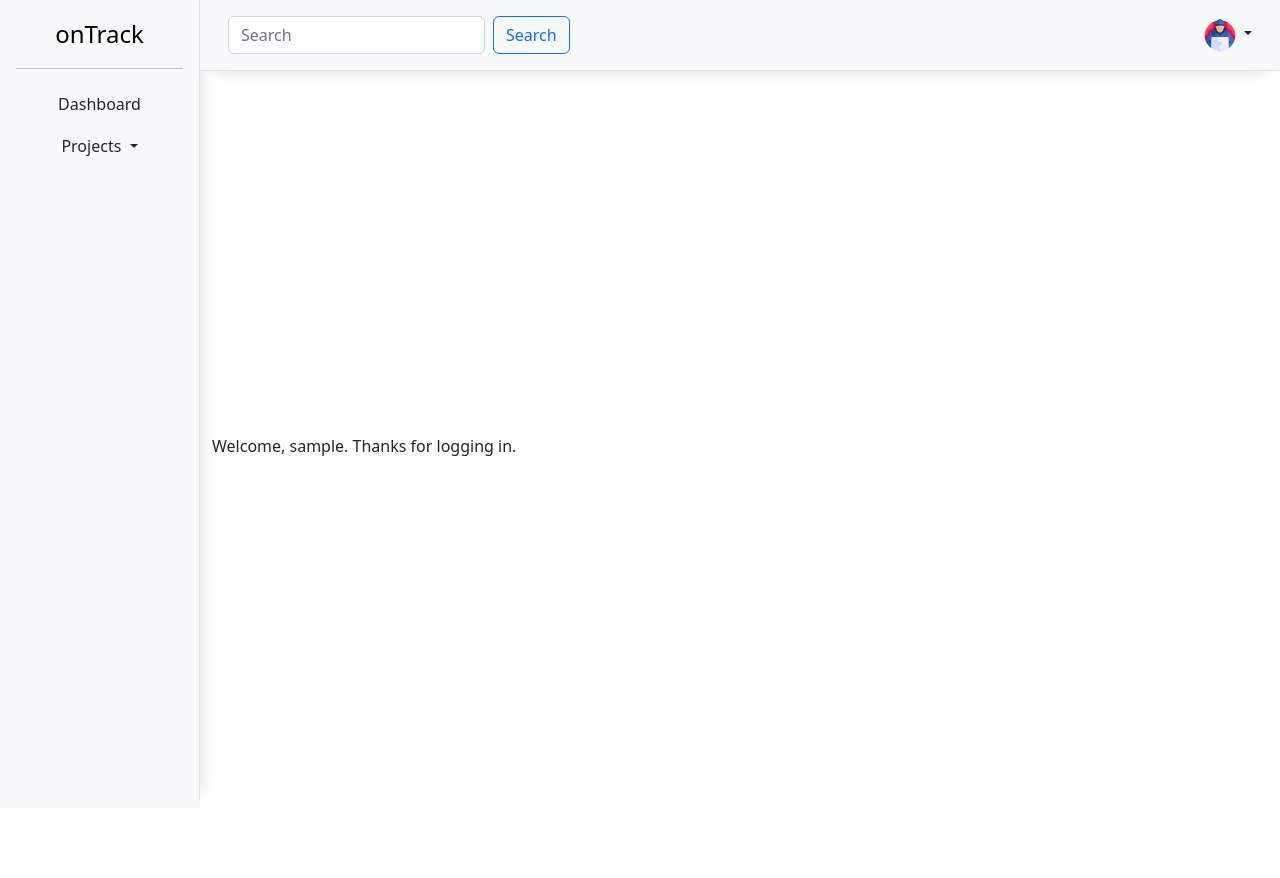
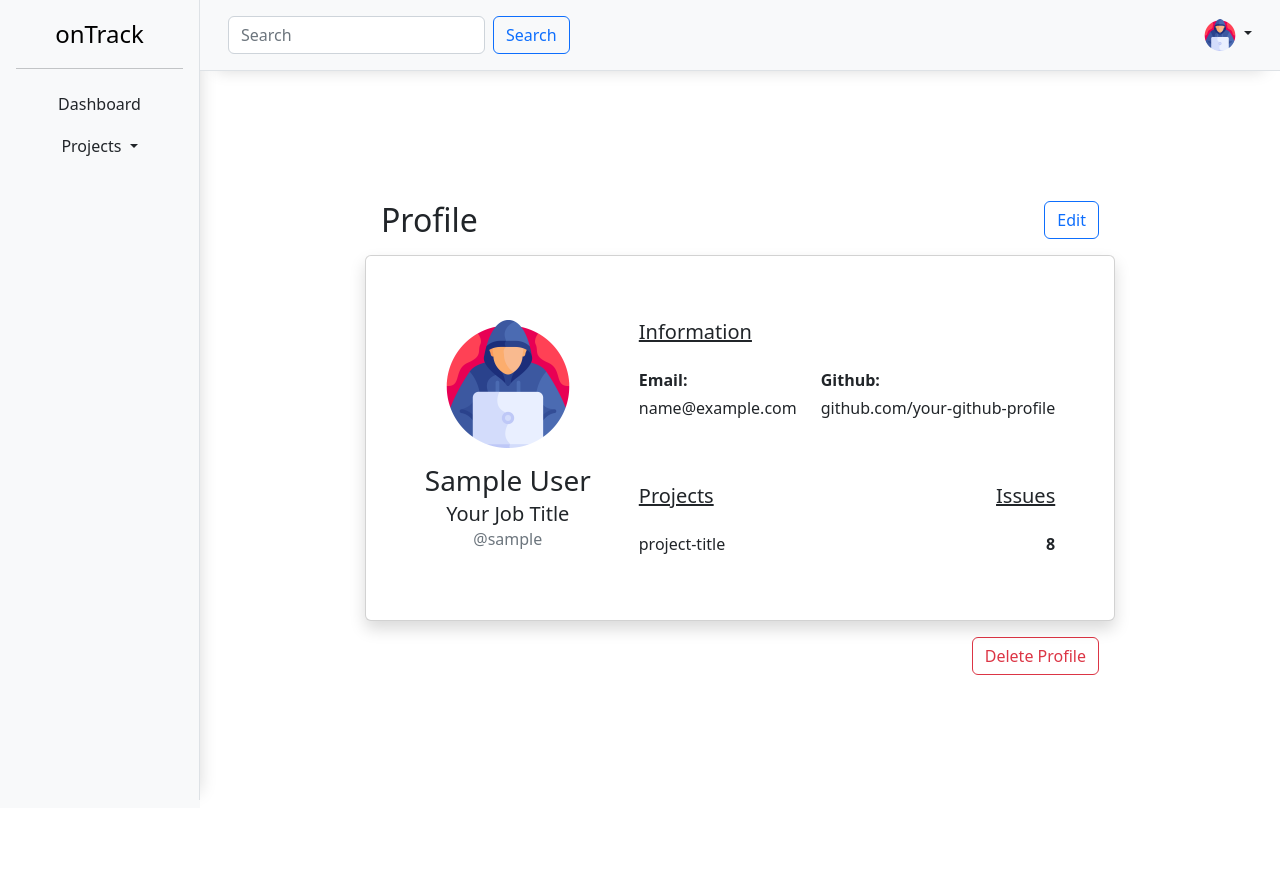
Before and after one commit to isaacwoodruff/ontrack, a Django app: page /profile/ in a window 1280 px wide. Run offline with Django 4.2, Linux system fonts and the light colour scheme; the visitor is signed in with stand-in values (Sample User, id 1).

Commit message:
Created html & css for profile page

```diff
--- a/static/css/authenticated-user.css
+++ b/static/css/authenticated-user.css
@@ -22,6 +22,11 @@
     min-width: auto;
 }
 
+#profile {
+    max-width: 750px;
+    margin: auto;
+}
+
 @media (min-width: 576px) {
     #side-nav {
         position: relative;
--- a/users/templates/users/profile.html
+++ b/users/templates/users/profile.html
@@ -1,5 +1,56 @@
 {% extends 'base.html' %}
+{% block content %}
+{% load static %}
 
-{% block content %}
-<p>Welcome, {{ user.get_username }}. Thanks for logging in.</p>
+<div id="profile">
+    <div class="d-block d-sm-flex justify-content-between px-3">
+        <h2 class="d-none d-sm-block">Profile</h2>
+        <p class="text-end"><a href="{% url 'edit_profile' %}" class="btn btn-outline-primary">Edit</a></p>
+    </div>
+
+    <div class="card shadow text-center align-items-center px-2 py-5">
+        <div class="d-flex flex-column flex-md-row">
+            <div class="me-md-5">
+                <img
+                {% if user.profile.avatar %}
+                src="{{ user.profile.avatar }}"
+                {% else %}
+                src="{% static 'img/user.png' %}"
+                {% endif %}
+                class="img-fluid m-3" alt="profile-picture" width="128" height="128">
+                <h3 class="card-title">{{ user.first_name.capitalize }} {{ user.last_name.capitalize }}</h3>
+                <h5 class="card-subtitle mb-2">{{ user.profile.job_title }}</h5>
+                <h6 class="card-subtitle mb-2 text-muted">@{{ user.username }}</h6>
+            </div>
+
+            <div class="text-start mt-3">
+                <h5 class="text-decoration-underline">Information</h5>
+
+                <div class="d-flex flex-column flex-md-row my-4">
+                    <div class="d-flex flex-md-column me-4">
+                        <p class="me-2 mb-1"><strong>Email:</strong></p>
+                        <p>{{ user.email }}</p>
+                    </div>
+
+                    <div class="d-flex flex-md-column">
+                        <p class="me-2 mb-1"><strong>Github:</strong></p>
+                        <p>{{ user.profile.github }}</p>
+                    </div>
+                </div>
+
+                <div class="d-flex justify-content-between mt-5">
+                    <h5 class="text-decoration-underline">Projects</h5>
+                    <h5 class="text-decoration-underline">Issues</h5>
+                </div>
+                <div class="d-flex justify-content-between mt-3">
+                    <p>project-title</p>
+                    <p><strong>8</strong></p>
+                </div>
+            </div>
+        </div>
+    </div>
+
+    <p class="text-end p-3"><a href="#" class="btn btn-outline-danger">Delete Profile</a></p>
+</div>
+
 {% endblock %}
```
